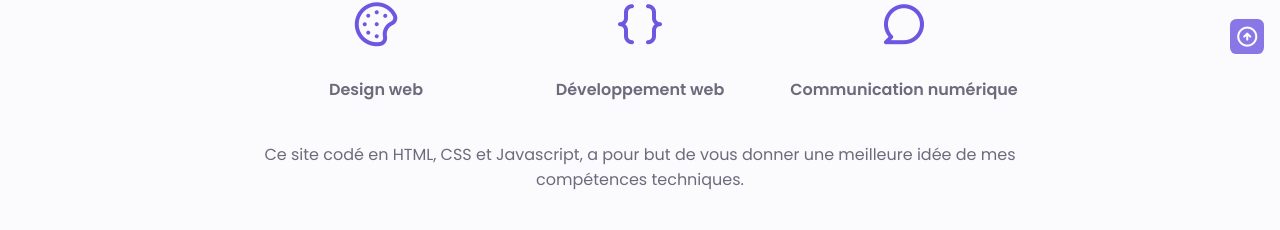
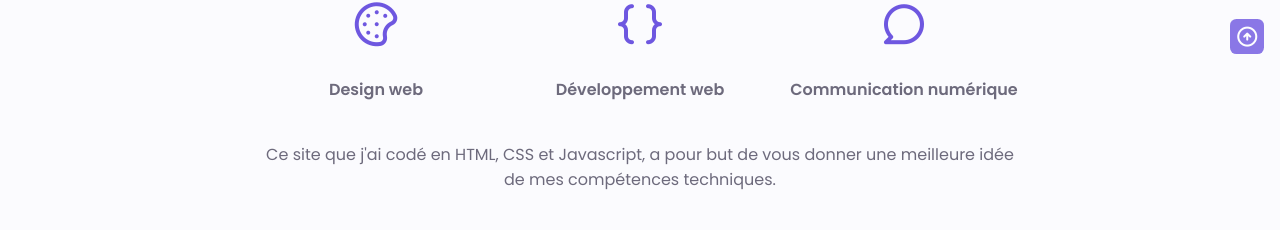
Before and after one commit to Rupuxu/marilou-soumah, a plain HTML site: page index.html in a window 1280 px wide. Shown: the part 906-1136 px from the top of the page. Drawn offline with nearby package versions, Linux system fonts and the light colour scheme.

Commit message:
Add files via upload

```diff
--- a/index.html
+++ b/index.html
@@ -127,7 +127,7 @@
                         </div>
                     </div>
                     <div class="about_data">
-                        <p class="about_description">Ce site codé en HTML, CSS et Javascript, a pour but de vous donner une meilleure idée de mes compétences techniques. </p>
+                        <p class="about_description">Ce site que j'ai codé en HTML, CSS et Javascript, a pour but de vous donner une meilleure idée de mes compétences techniques. </p>
                         <div class="about_button">
                             <a download="" href="assets/pdf/CV_Marilou-Soumah.pdf" class="button button--flex">Télécharger mon CV
                                 <i class="uil uil-download-alt button_icon"></i>
```
Also changed, not shown: 1 other file.
